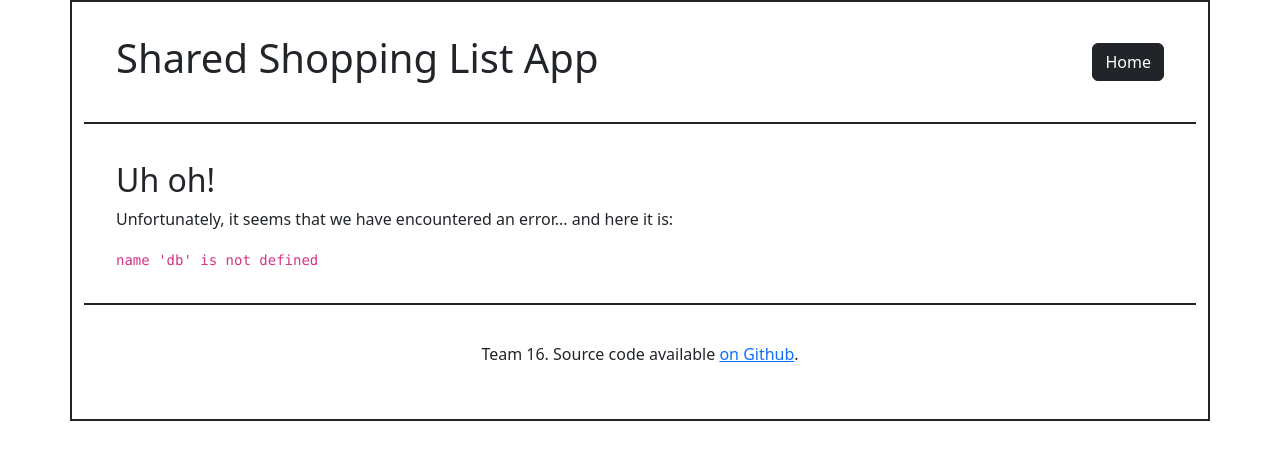
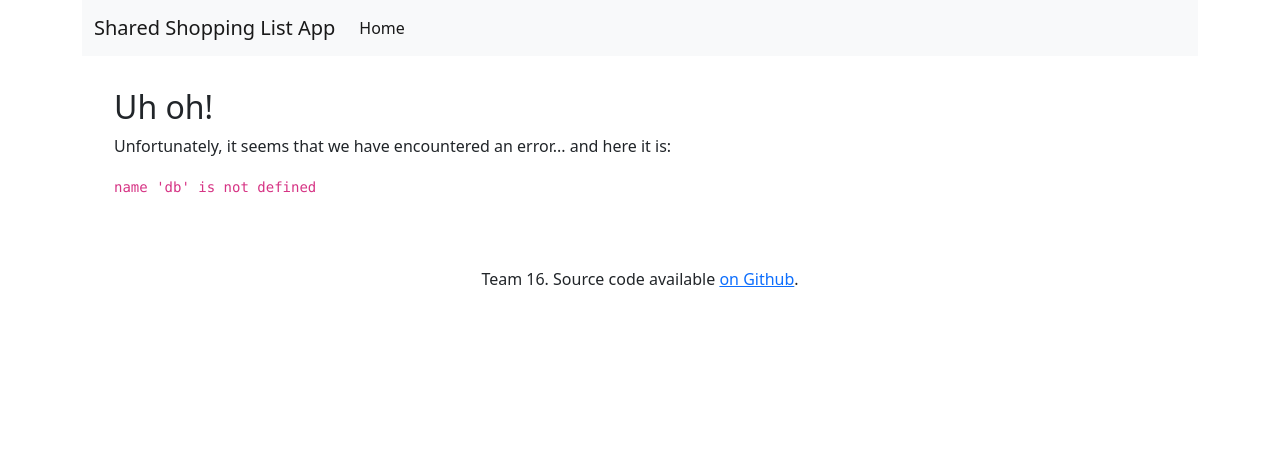
Before and after one commit to software-students-fall2022/web-app-exercise-team-16-1, a Flask app: page / in a window 1280 px wide. Shown: the top 460 px of the page. Run offline with Flask 2, Linux system fonts and the light colour scheme; parts of the project's set-up code (start-up, migrations or seed data) failed here and were passed over.

Commit message:
Navbar rework

```diff
--- a/static/css/style.css
+++ b/static/css/style.css
@@ -1,8 +1,8 @@
-.container {
+/* .container {
   border: 2px solid;
   max-width: 1200px;
   margin: 0 auto;
-}
+} */
 
 header {
   display: flex;
@@ -20,7 +20,7 @@
 
 header,
 main {
-  border-bottom: 2px solid;
+  /* border-bottom: 2px solid; */
   margin-bottom: 5px;
 }
 
--- a/templates/base.html
+++ b/templates/base.html
@@ -10,12 +10,21 @@
   </head>
   <body>
     <div class="container">
-      <header>
-        <h1>Shared Shopping List App</h1>
-        <nav>
-          <a href="{{ url_for('home') }}" class="btn btn-dark">Home</a>
-        </nav>
-      </header>
+      <nav class="navbar navbar-expand-lg bg-light">
+        <div class="container-fluid">
+          <a class="navbar-brand" href="#">Shared Shopping List App</a>
+          <button class="navbar-toggler" type="button" data-bs-toggle="collapse" data-bs-target="#navbarNav" aria-controls="navbarNav" aria-expanded="false" aria-label="Toggle navigation">
+            <span class="navbar-toggler-icon"></span>
+          </button>
+          <div class="collapse navbar-collapse" id="navbarNav">
+            <ul class="navbar-nav">
+              <li class="nav-item">
+                <a class="nav-link active" aria-current="page" href="{{ url_for('home') }}">Home</a>
+              </li>
+            </ul>
+          </div>
+        </div>
+      </nav>
       <main>{% block container %} {% endblock %}</main>
       <footer>
         <p>
```
